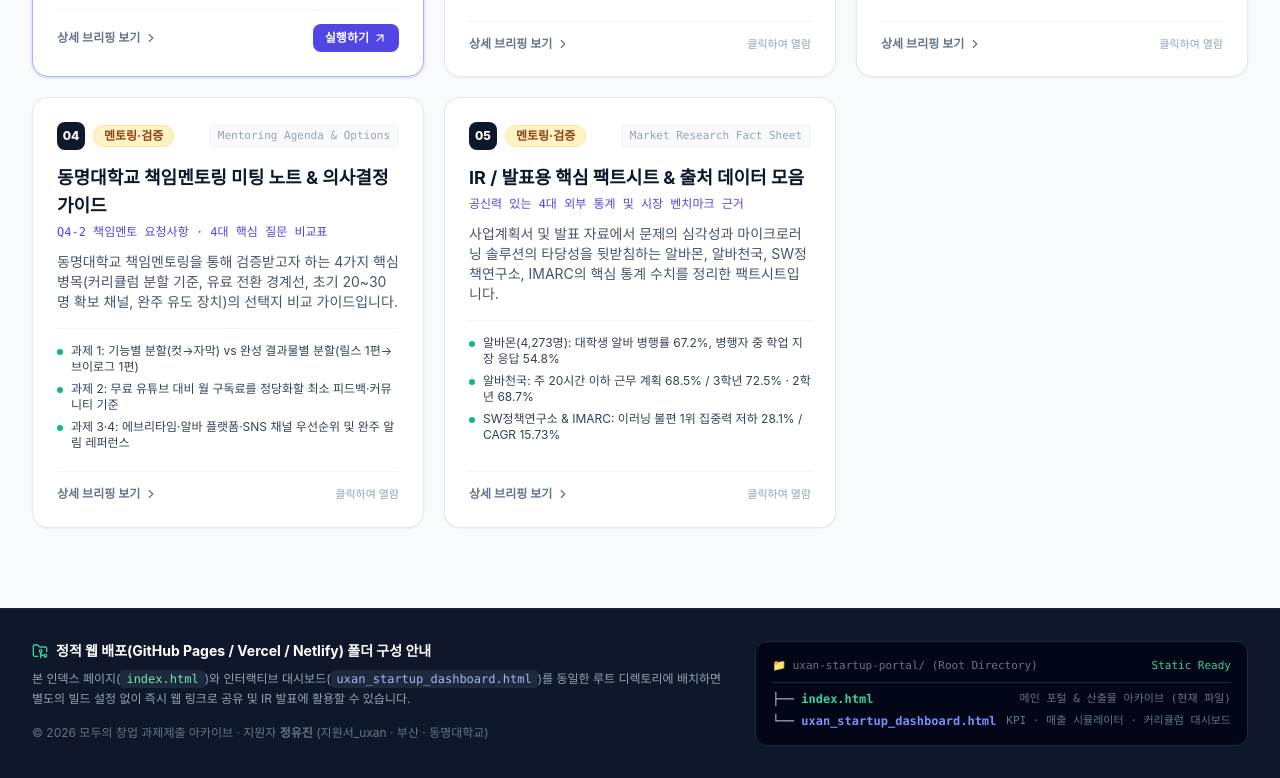
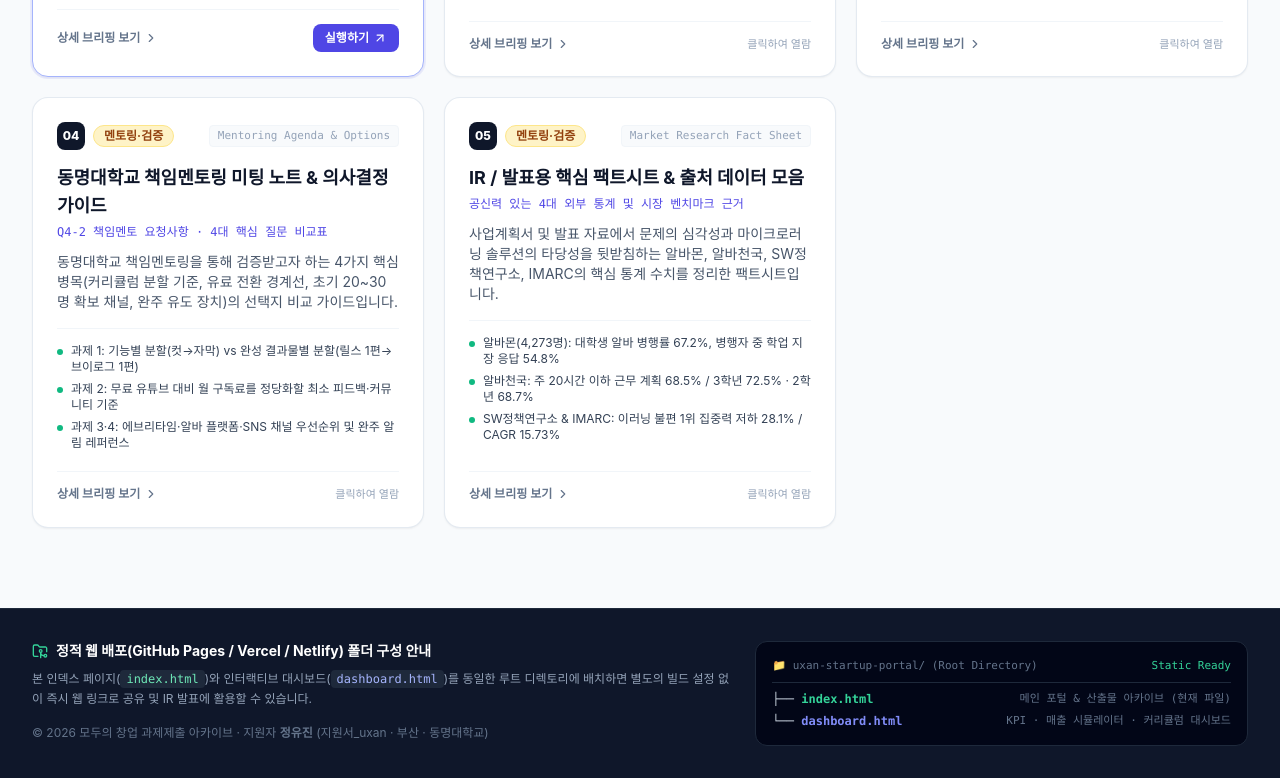
Before and after one commit to jungsb18-source/Hands-On-Subscription-Lectures, a plain HTML site: page index.html in a window 1280 px wide. Shown: the part 1136-1914 px from the top of the page. Drawn offline with nearby package versions, Linux system fonts and the light colour scheme; a web font is replaced by a local one.

Commit message:
인덱스 수정

```diff
--- a/index.html
+++ b/index.html
@@ -56,7 +56,7 @@
                 <span class="font-bold tracking-tight text-sm sm:text-base">uxan <span class="text-slate-400 font-normal">| 모두의 창업 프로젝트 포털</span></span>
             </div>
             <div class="flex items-center gap-2 sm:gap-3">
-                <a href="uxan_startup_dashboard.html" class="inline-flex items-center gap-1.5 px-3 py-1.5 rounded-lg bg-indigo-600 hover:bg-indigo-500 text-xs font-semibold text-white transition shadow-sm">
+                <a href="dashboard.html" class="inline-flex items-center gap-1.5 px-3 py-1.5 rounded-lg bg-indigo-600 hover:bg-indigo-500 text-xs font-semibold text-white transition shadow-sm">
                     <i data-lucide="layout-dashboard" class="w-3.5 h-3.5"></i>
                     <span>대시보드 바로열기</span>
                 </a>
@@ -259,7 +259,7 @@
                         <span>정적 웹 배포(GitHub Pages / Vercel / Netlify) 폴더 구성 안내</span>
                     </div>
                     <p class="text-xs text-slate-400 leading-relaxed">
-                        본 인덱스 페이지(<code class="text-emerald-300 bg-slate-800 px-1.5 py-0.5 rounded">index.html</code>)와 인터랙티브 대시보드(<code class="text-indigo-300 bg-slate-800 px-1.5 py-0.5 rounded">uxan_startup_dashboard.html</code>)를 동일한 루트 디렉토리에 배치하면 별도의 빌드 설정 없이 즉시 웹 링크로 공유 및 IR 발표에 활용할 수 있습니다.
+                        본 인덱스 페이지(<code class="text-emerald-300 bg-slate-800 px-1.5 py-0.5 rounded">index.html</code>)와 인터랙티브 대시보드(<code class="text-indigo-300 bg-slate-800 px-1.5 py-0.5 rounded">dashboard.html</code>)를 동일한 루트 디렉토리에 배치하면 별도의 빌드 설정 없이 즉시 웹 링크로 공유 및 IR 발표에 활용할 수 있습니다.
                     </p>
                     <div class="pt-2 text-xs text-slate-500">
                         © 2026 모두의 창업 과제제출 아카이브 · 지원자 <strong>정유진</strong> (지원서_uxan · 부산 · 동명대학교)
@@ -278,7 +278,7 @@
                             <span class="text-[11px] text-slate-500">메인 포털 & 산출물 아카이브 (현재 파일)</span>
                         </li>
                         <li class="flex items-center justify-between">
-                            <span>└── <strong class="text-indigo-400">uxan_startup_dashboard.html</strong></span>
+                            <span>└── <strong class="text-indigo-400">dashboard.html</strong></span>
                             <span class="text-[11px] text-slate-500">KPI · 매출 시뮬레이터 · 커리큘럼 대시보드</span>
                         </li>
                     </ul>
@@ -336,7 +336,7 @@
                             <i data-lucide="copy" class="w-3.5 h-3.5"></i>
                             <span>브리핑 텍스트 복사</span>
                         </button>
-                        <a id="modalPrimaryAction" href="uxan_startup_dashboard.html" class="inline-flex items-center justify-center gap-1.5 px-4 py-2.5 rounded-xl bg-indigo-600 hover:bg-indigo-500 text-xs font-semibold text-white shadow-sm transition">
+                        <a id="modalPrimaryAction" href="dashboard.html" class="inline-flex items-center justify-center gap-1.5 px-4 py-2.5 rounded-xl bg-indigo-600 hover:bg-indigo-500 text-xs font-semibold text-white shadow-sm transition">
                             <i data-lucide="external-link" class="w-3.5 h-3.5"></i>
                             <span id="modalPrimaryActionText">대시보드 페이지 열기</span>
                         </a>
@@ -356,7 +356,7 @@
                 category: 'dashboard',
                 categoryLabel: '대시보드',
                 title: '인터랙티브 사업기획 대시보드',
-                subtitle: 'uxan_startup_dashboard.html',
+                subtitle: 'dashboard.html',
                 fileType: 'HTML5 Single-File App',
                 description: '시장 실태조사 시각화(Chart.js), 월 구독료·가입자 실시간 매출 시뮬레이터, 8차시 이어보기 완주율 체크리스트, 동명대 멘토링 의사결정 트래커를 통합한 실행형 대시보드입니다.',
                 highlights: [
@@ -364,8 +364,8 @@
                     'MVP 8차시 컷편집·자막 실습 체크리스트 & 완주율(80%↑) 게이지',
                     '경쟁사 5개사(유튜브·클래스101+·탈잉·크몽·숨고) 포지셔닝 비교표'
                 ],
-                linkUrl: 'uxan_startup_dashboard.html',
-                linkLabel: 'uxan_startup_dashboard.html 열기',
+                linkUrl: 'dashboard.html',
+                linkLabel: 'dashboard.html 열기',
                 isExternalFile: true,
                 modalDetails: [
                     {
@@ -400,7 +400,7 @@
                     'Q3-2 수익: 서울 소재 대학 2~3학년(주 15h↑ 알바) 타겟 월 12,900원 구독',
                     'Q8 역량: 타겟 고객과 동일한 상황의 당사자 공감 역량 및 사용자 관점 설계'
                 ],
-                linkUrl: 'uxan_startup_dashboard.html',
+                linkUrl: 'dashboard.html',
                 linkLabel: '대시보드에서 전체 지표 확인',
                 isExternalFile: false,
                 modalDetails: [
@@ -443,7 +443,7 @@
                     '11월: 20명 내외 소규모 베타 운영 → 중반부 이탈 돌파 및 완주율 50%↑ 검증',
                     '12월~: 피드백 반영 고도화 및 저가 구독 요금제(9,900원~) 결제 의사 테스트'
                 ],
-                linkUrl: 'uxan_startup_dashboard.html',
+                linkUrl: 'dashboard.html',
                 linkLabel: '대시보드에서 8차시 체크리스트 체험',
                 isExternalFile: false,
                 modalDetails: [
@@ -479,7 +479,7 @@
                     '과제 2: 무료 유튜브 대비 월 구독료를 정당화할 최소 피드백·커뮤니티 기준',
                     '과제 3·4: 에브리타임·알바 플랫폼·SNS 채널 우선순위 및 완주 알림 레퍼런스'
                 ],
-                linkUrl: 'uxan_startup_dashboard.html',
+                linkUrl: 'dashboard.html',
                 linkLabel: '대시보드 멘토링 트래커 열기',
                 isExternalFile: false,
                 modalDetails: [
@@ -521,7 +521,7 @@
                     '알바천국: 주 20시간 이하 근무 계획 68.5% / 3학년 72.5% · 2학년 68.7%',
                     'SW정책연구소 & IMARC: 이러닝 불편 1위 집중력 저하 28.1% / CAGR 15.73%'
                 ],
-                linkUrl: 'uxan_startup_dashboard.html',
+                linkUrl: 'dashboard.html',
                 linkLabel: '대시보드 데이터 차트 보기',
                 isExternalFile: false,
                 modalDetails: [
@@ -629,7 +629,7 @@
                             <i data-lucide="chevron-right" class="w-3.5 h-3.5"></i>
                         </span>
                         ${isDashboardCard ? `
-                            <a href="uxan_startup_dashboard.html" onclick="event.stopPropagation()" class="inline-flex items-center gap-1 px-3 py-1.5 rounded-lg bg-indigo-600 hover:bg-indigo-500 text-xs font-semibold text-white transition shadow-xs">
+                            <a href="dashboard.html" onclick="event.stopPropagation()" class="inline-flex items-center gap-1 px-3 py-1.5 rounded-lg bg-indigo-600 hover:bg-indigo-500 text-xs font-semibold text-white transition shadow-xs">
                                 <span>실행하기</span>
                                 <i data-lucide="arrow-up-right" class="w-3.5 h-3.5"></i>
                             </a>
```
